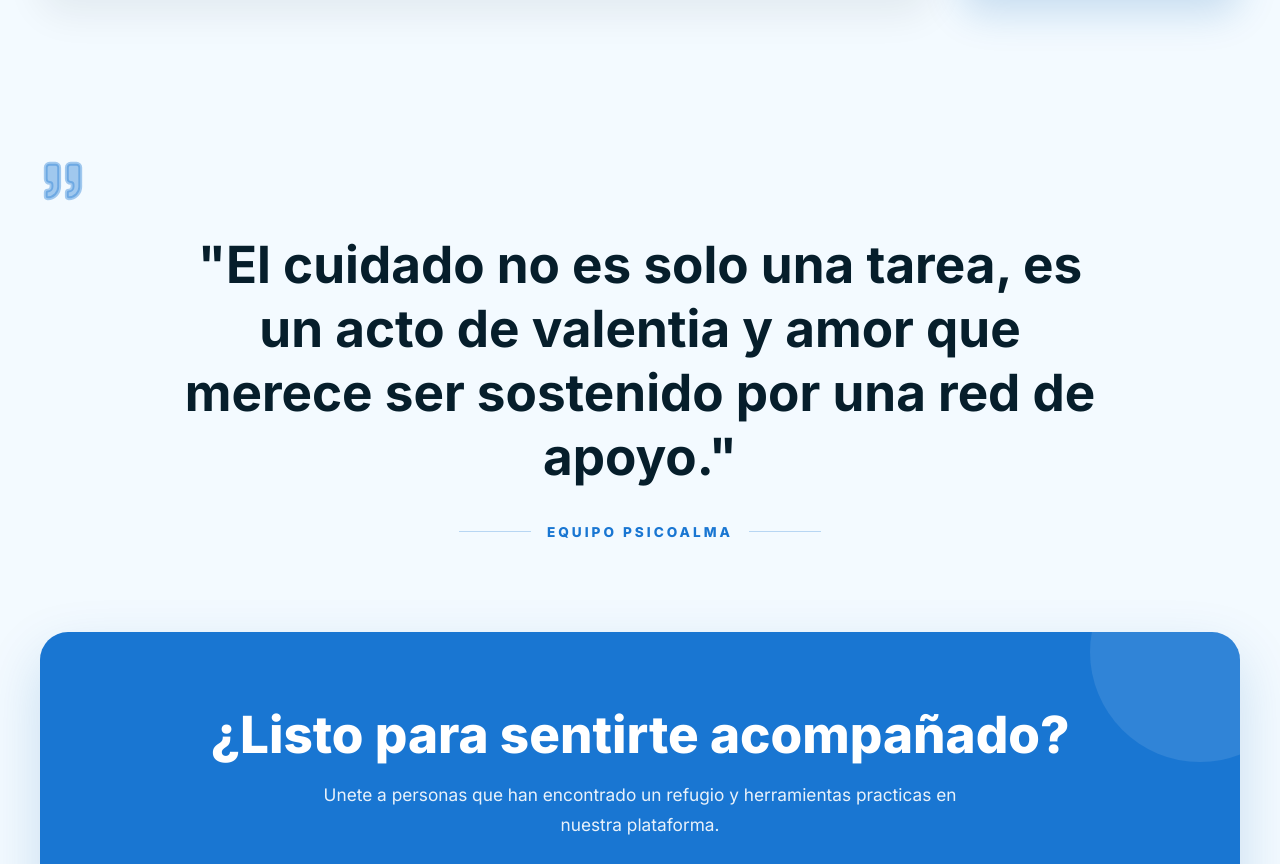
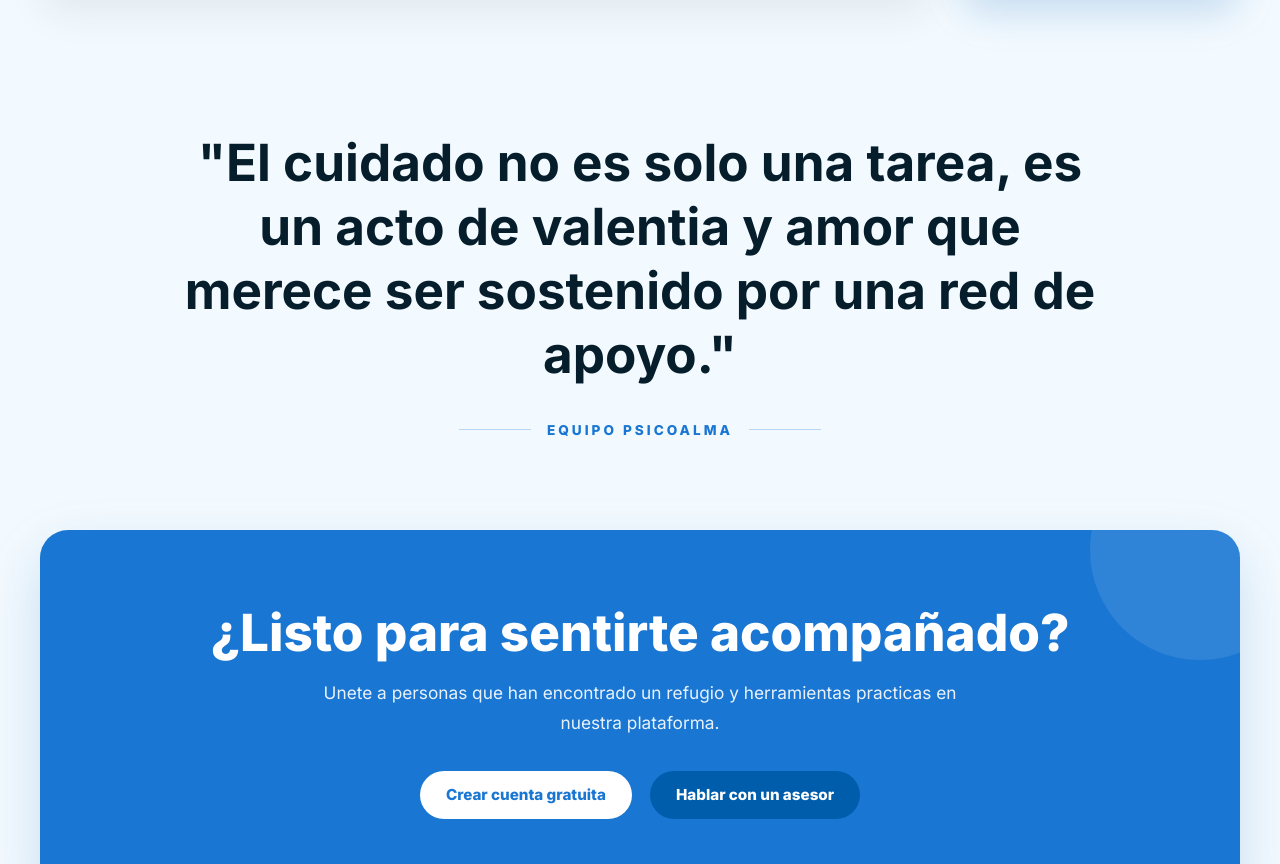
Before and after one commit to alexcharco2002/PsicoAlma, a React (Vite) app: page / in a window 1280 px wide. Shown: the part 1919-2783 px from the top of the page. Built offline with nearby package versions, Linux system fonts and the light colour scheme.

Commit message:
Remove quote icon from home

```diff
--- a/src/pages/HomePage/HomePage.css
+++ b/src/pages/HomePage/HomePage.css
@@ -336,17 +336,13 @@
 }
 
 .home-quote {
-  padding: 76px 0 90px;
+  padding: 48px 0 90px;
   text-align: center;
-}
-
-.home-quote svg {
-  color: rgb(25 118 210 / 38%);
 }
 
 .home-quote blockquote {
   max-width: 920px;
-  margin: 28px auto 0;
+  margin: 0 auto;
   color: #061e2b;
   font-size: clamp(2rem, 4vw, 3.35rem);
   font-style: italic;
--- a/src/pages/HomePage/HomePage.jsx
+++ b/src/pages/HomePage/HomePage.jsx
@@ -1,4 +1,4 @@
-import { Heart, Quote, ShieldCheck, Star } from 'lucide-react';
+import { Heart, ShieldCheck, Star } from 'lucide-react';
 import { careServices } from '../../data/siteData';
 import './HomePage.css';
 
@@ -119,7 +119,6 @@ function HomePage({ comments, onNavigate }) {
       </section>
 
       <section className="home-quote page-section">
-        <Quote size={46} fill="currentColor" />
         <blockquote>
           "El cuidado no es solo una tarea, es un acto de valentia y amor que merece ser sostenido por una red de apoyo."
         </blockquote>
```
